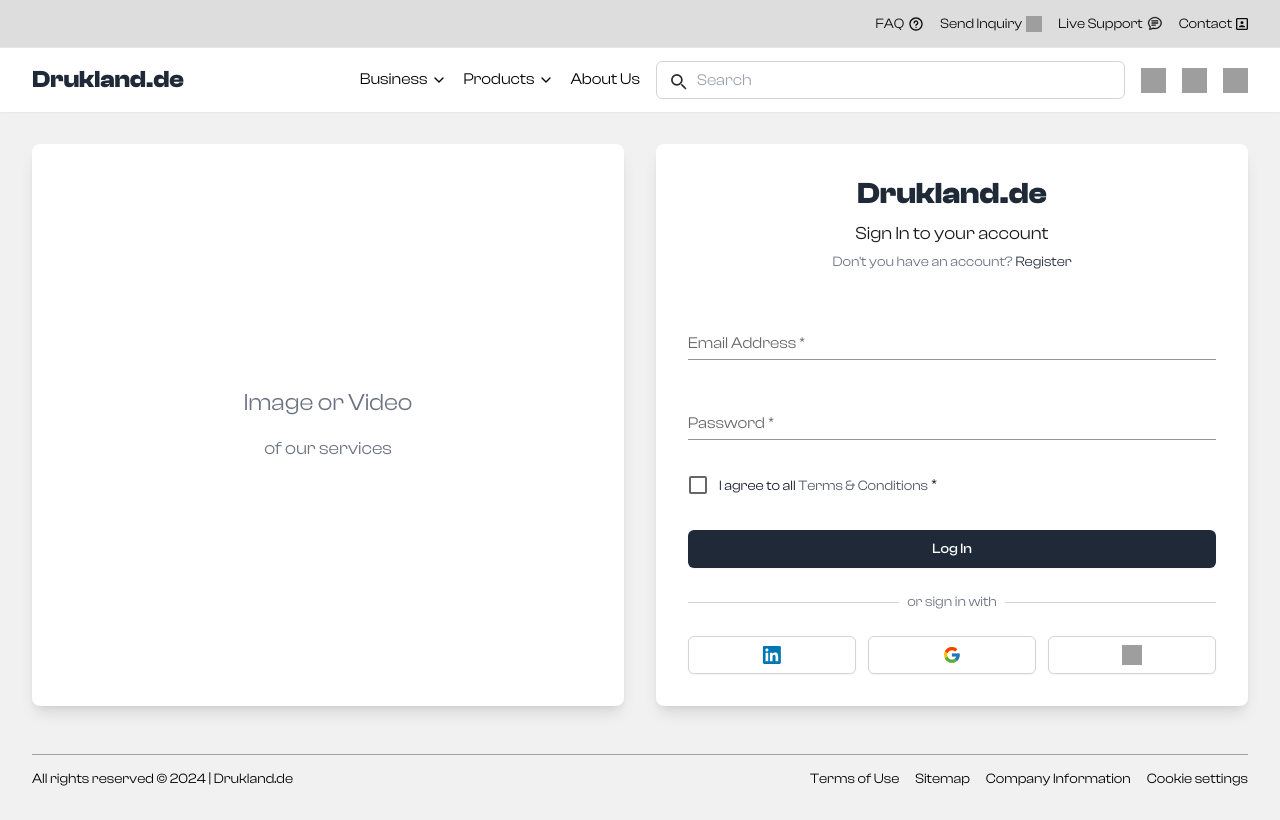
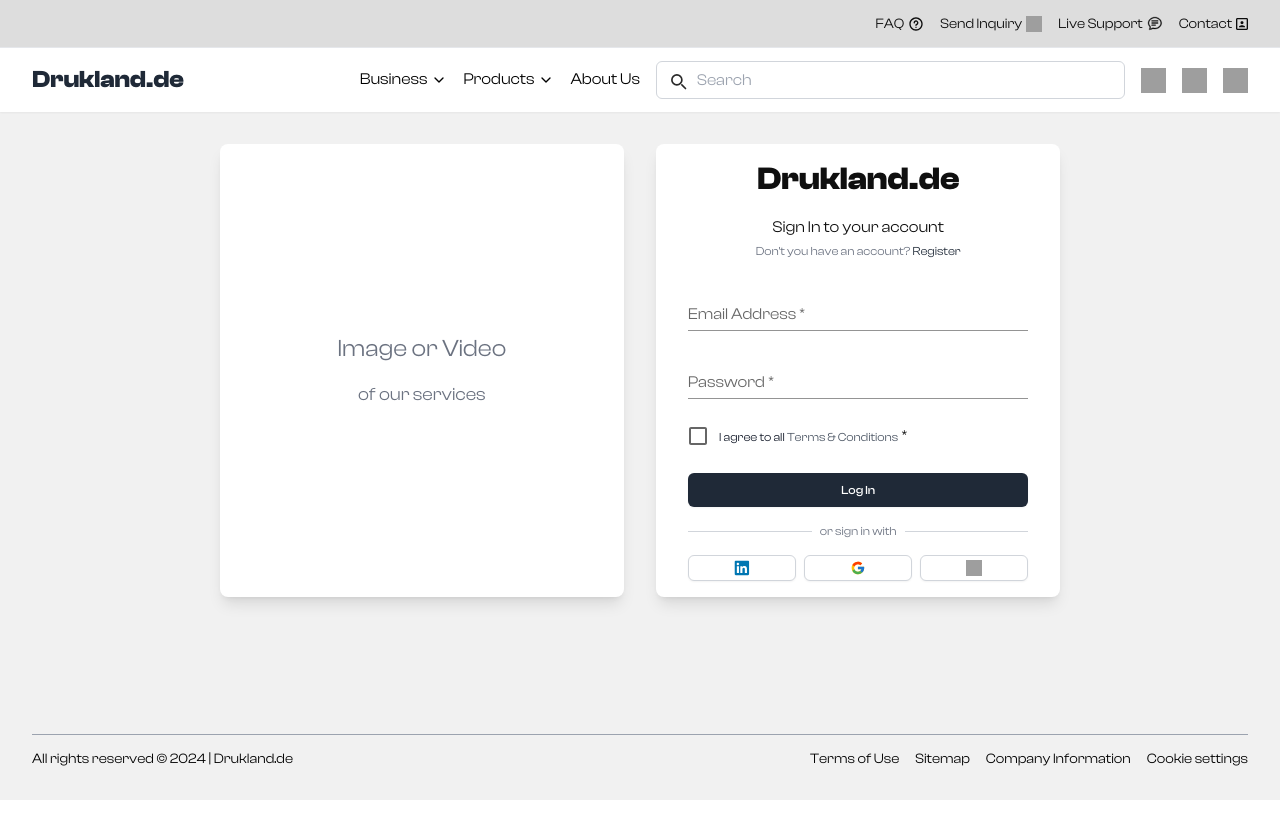
Before and after one commit to srsajjad/tailwind-test, a Next.js app: page / in a window 1280 px wide. Built offline with nearby package versions, Linux system fonts and the light colour scheme; grey boxes are pictures that could not be loaded.

Commit message:
fix form's padding

```diff
--- a/app/page.tsx
+++ b/app/page.tsx
@@ -391,21 +391,26 @@
             </div>
 
             {/* Login Form */}
-            <div className="bg-white rounded-lg shadow-lg p-8">
-              <div className="text-center mb-6">
-                <h1 className="text-3xl font-bold text-gray-800">
+            <div className="bg-white rounded-lg shadow-lg px-8 py-4 max-w-[404.36px] max-h-[521.26px] mx-auto">
+              <div className="text-center mb-4">
+                <h1 className="text-[32px] font-bold leading-[39.36px] text-center decoration-skip-ink text-[#0F0F0F] font-[var(--font-clash-display)]">
                   Drukland.de
                 </h1>
-                <p className="text-lg mt-2">Sign In to your account</p>
-                <p className="text-sm text-gray-500 mt-1">
+                <p className="text-base mt-4 text-[#0F0F0F]">
+                  Sign In to your account
+                </p>
+                <p className="text-xs text-gray-500 mt-1">
                   {"Don't you have an account? "}
-                  <a href="/register" className="text-gray-800 hover:underline">
+                  <a
+                    href="/register"
+                    className="text-gray-800 hover:underline font-normal"
+                  >
                     Register
                   </a>
                 </p>
               </div>
 
-              <form onSubmit={onSubmit} className="space-y-6">
+              <form onSubmit={onSubmit} className="space-y-4">
                 <TextField
                   id="email"
                   name="email"
@@ -414,7 +419,7 @@
                   variant="standard"
                   fullWidth
                   required
-                  margin="normal"
+                  margin="dense"
                 />
                 <TextField
                   id="password"
@@ -424,7 +429,7 @@
                   variant="standard"
                   fullWidth
                   required
-                  margin="normal"
+                  margin="dense"
                 />
                 <FormControlLabel
                   control={
@@ -436,7 +441,7 @@
                     />
                   }
                   label={
-                    <span className="text-sm text-gray-900">
+                    <span className="text-xs text-gray-900">
                       I agree to all{" "}
                       <a
                         href="/terms"
@@ -450,7 +455,7 @@
                 <button
                   type="submit"
                   disabled={isLoading}
-                  className="w-full py-2 px-4 border border-transparent rounded-md shadow-sm text-sm font-medium text-white bg-gray-800 hover:bg-gray-900 focus:outline-none focus:ring-2 focus:ring-offset-2 focus:ring-gray-500"
+                  className="w-full py-2 px-4 border border-transparent rounded-md shadow-sm text-xs font-medium text-white bg-gray-800 hover:bg-gray-900 focus:outline-none focus:ring-2 focus:ring-offset-2 focus:ring-gray-500"
                 >
                   {isLoading ? "Signing in..." : "Log In"}
                 </button>
@@ -458,37 +463,37 @@
                   <div className="absolute inset-0 flex items-center">
                     <div className="w-full border-t border-gray-300" />
                   </div>
-                  <div className="relative flex justify-center text-sm">
+                  <div className="relative flex justify-center text-xs">
                     <span className="px-2 bg-white text-gray-500">
                       or sign in with
                     </span>
                   </div>
                 </div>
-                <div className="grid grid-cols-3 gap-3">
+                <div className="grid grid-cols-3 gap-2">
                   <button
                     type="button"
-                    className="flex justify-center items-center py-2 px-4 border border-gray-300 rounded-md shadow-sm bg-white hover:bg-gray-50"
+                    className="flex justify-center items-center py-1 px-2 border border-gray-300 rounded-md shadow-sm bg-white hover:bg-gray-50"
                   >
                     <img
                       src="/linkedin.svg"
                       alt="LinkedIn"
-                      className="h-5 w-5"
+                      className="h-4 w-4"
                     />
                   </button>
                   <button
                     type="button"
-                    className="flex justify-center items-center py-2 px-4 border border-gray-300 rounded-md shadow-sm bg-white hover:bg-gray-50"
+                    className="flex justify-center items-center py-1 px-2 border border-gray-300 rounded-md shadow-sm bg-white hover:bg-gray-50"
                   >
-                    <img src="/google.svg" alt="Google" className="h-5 w-5" />
+                    <img src="/google.svg" alt="Google" className="h-4 w-4" />
                   </button>
                   <button
                     type="button"
-                    className="flex justify-center items-center py-2 px-4 border border-gray-300 rounded-md shadow-sm bg-white hover:bg-gray-50"
+                    className="flex justify-center items-center py-1 px-2 border border-gray-300 rounded-md shadow-sm bg-white hover:bg-gray-50"
                   >
                     <img
                       src="/facebook.svg"
                       alt="Facebook"
-                      className="h-5 w-5"
+                      className="h-4 w-4"
                     />
                   </button>
                 </div>
```
